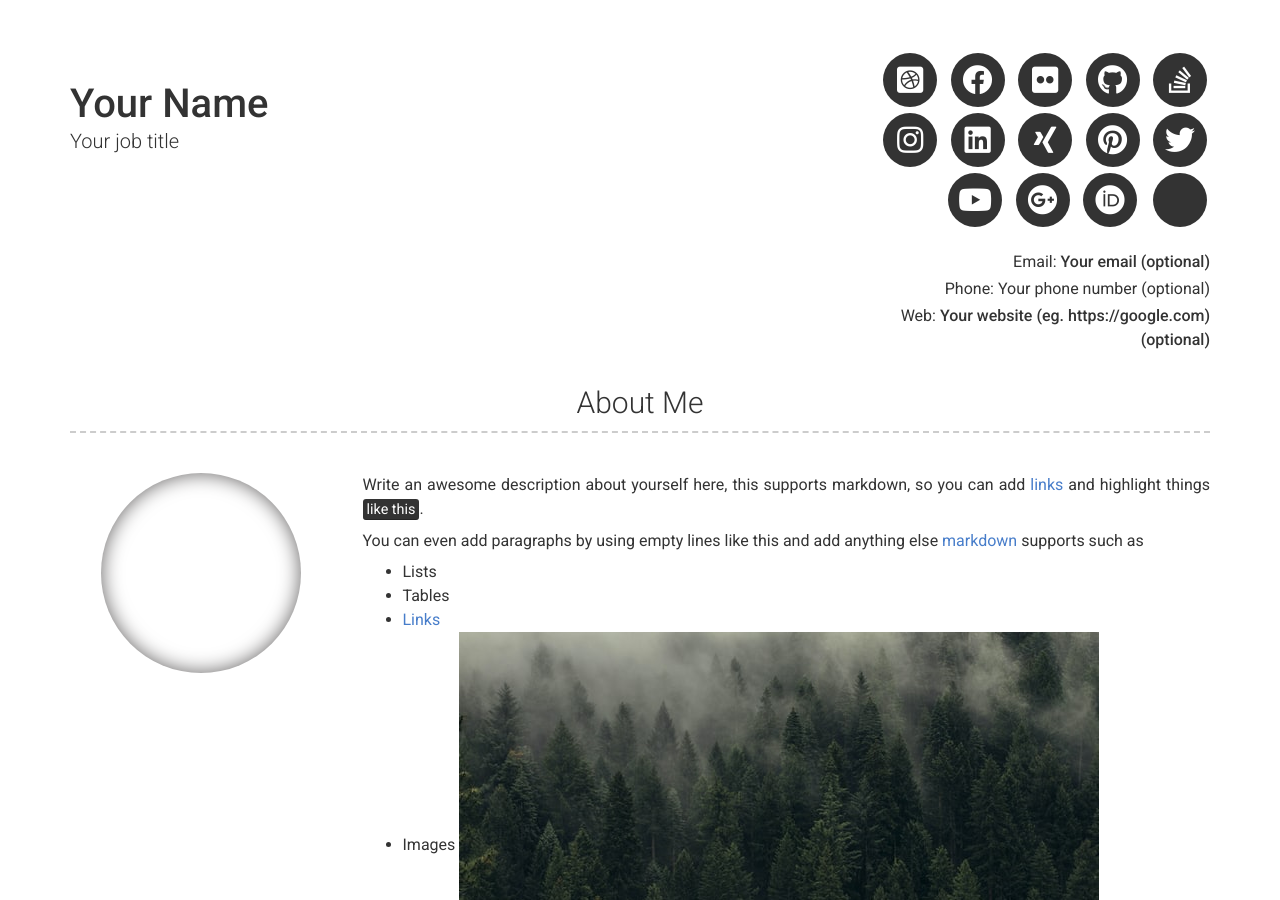
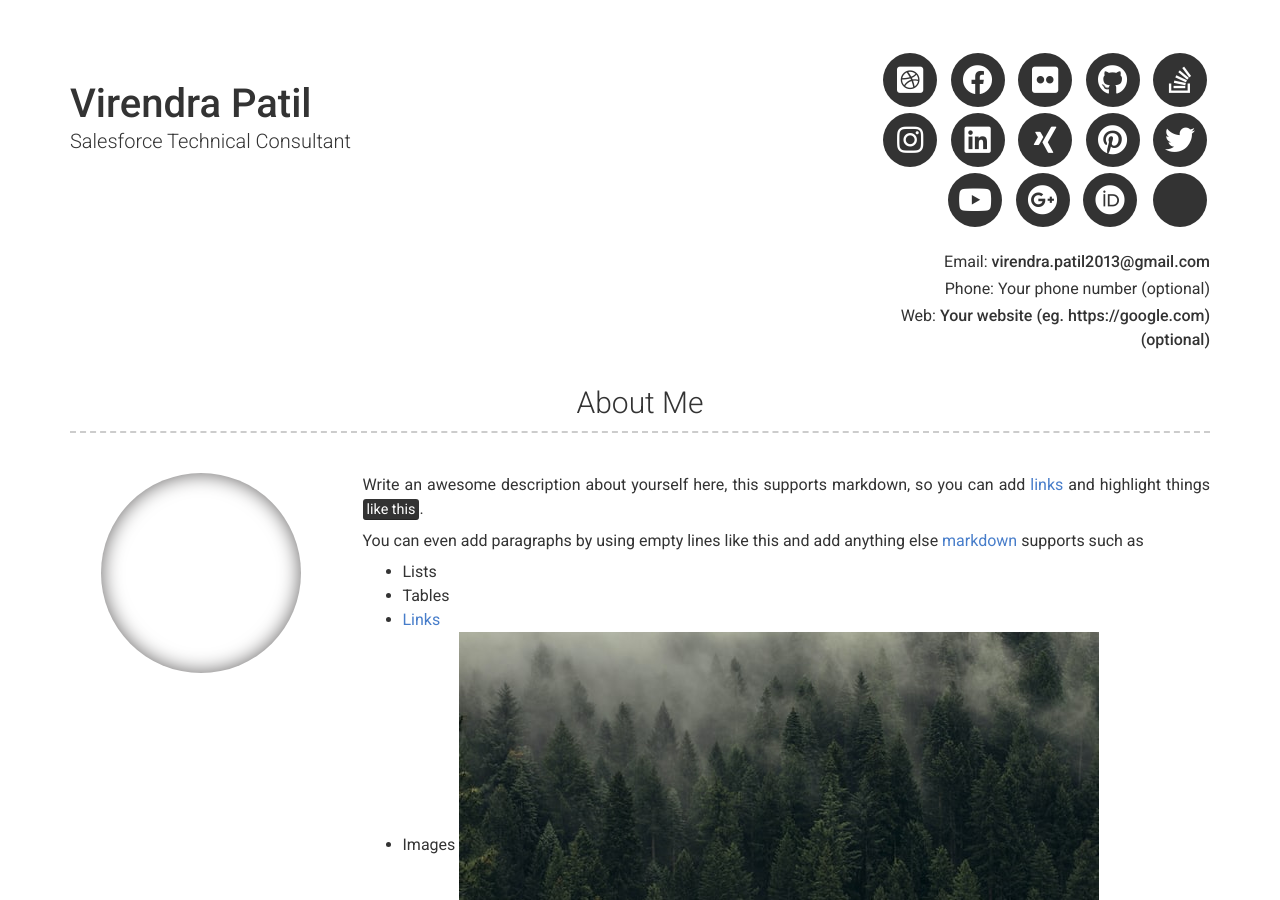
Before and after one commit to VirendraPatil2013/virendra.patil.github.io, a Jekyll site: the page built from index.md, in a window 1280 px wide and 900 px high. Built offline with Jekyll 4.4.1, drawn with Linux system fonts in a browser that asks for light colours; nearby versions of some CDN libraries; some of the changed text lies outside the part shown.

Commit message:
Changed UserName and Title and email

```diff
--- a/_config.yml
+++ b/_config.yml
@@ -6,9 +6,9 @@ repository: Git repository where your resume will be hosted, only required if yo
 version: 2
 
 # Personal info
-name: Your Name
-title: Your job title
-email: Your email (optional)
+name: Virendra Patil
+title: Salesforce Technical Consultant
+email: virendra.patil2013@gmail.com
 # email_title: Email (Email title override)
 phone: Your phone number (optional)
 # phone_title: Phone (Phone title override)
```
